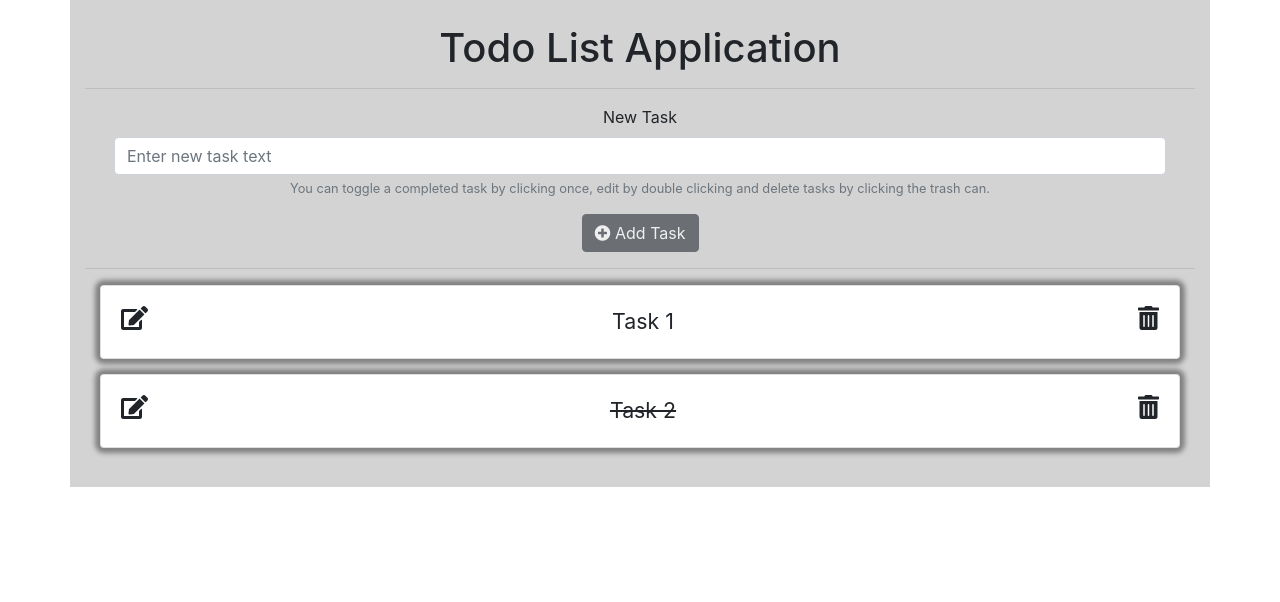
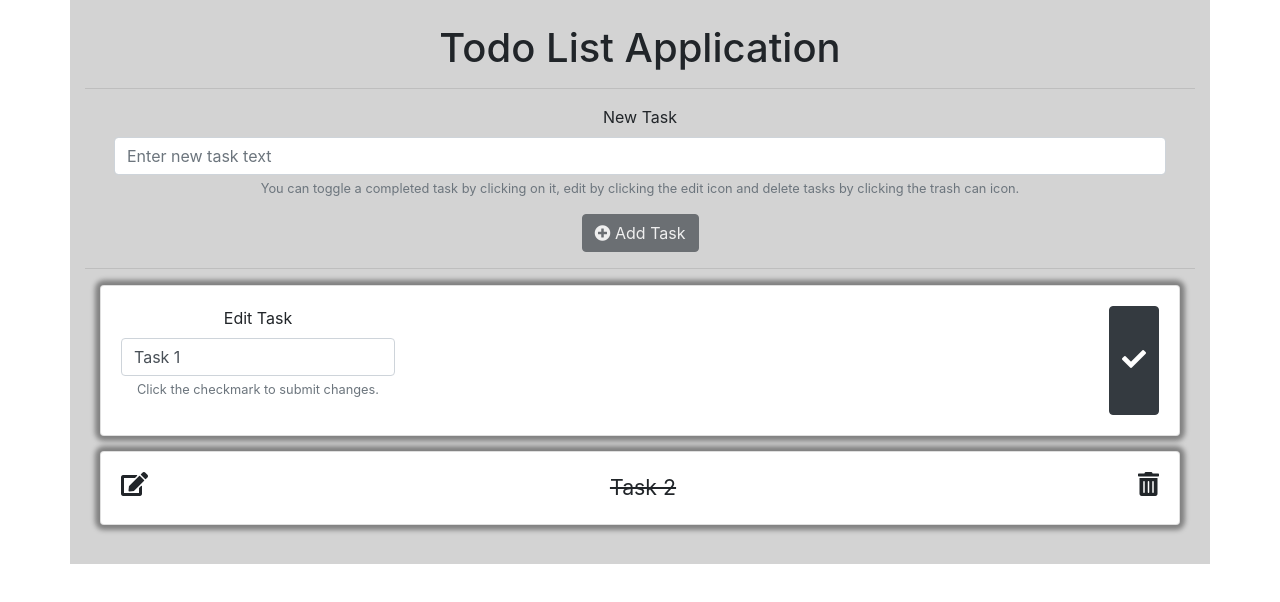
Before and after one commit to kochzj27/bootcamp-reduxtodolist, a React (Create React App) app: page / in a window 1280 px wide. Both pictures are taken after a click on the icon 134 px from the left and 322 px from the top of the page. Shown: the top 602 px of the page. Built offline with nearby package versions, Linux system fonts and the light colour scheme.

Commit message:
kinda working stateful application

```diff
--- a/src/components/AppContainer/AppContainer.js
+++ b/src/components/AppContainer/AppContainer.js
@@ -12,6 +12,7 @@ class AppContainer extends Component {
     super(props);
     this.state = {
       nextId: 2,
+      editId: null,
       tasks: [
         { id: 0, text: "Task 1", active: true },
         { id: 1, text: "Task 2", active: false },
@@ -23,13 +24,14 @@ class AppContainer extends Component {
 
   deleteTask = (id) => {
     // console.log('delete id:', id);
+    let idx = this.state.tasks.findIndex((element) => { return element.id === id });
     if (this.state.tasks.length === 1) {
       this.setState({
         tasks: [],
       });
     } else {
       this.setState({
-        tasks: [...this.state.tasks.slice(0, id), ...this.state.tasks.slice(id + 1)]
+        tasks: [...this.state.tasks.slice(0, idx), ...this.state.tasks.slice(idx + 1)]
       });
     }
   }
@@ -42,8 +44,23 @@ class AppContainer extends Component {
     });
   }
 
-  editTask = (props) => {
-    console.log('edit', props)
+  editTask = (id, text) => {
+    // console.log('edit', id, text);
+    let idx = this.state.tasks.findIndex((element) => { return element.id === id });
+    // console.log(idx);
+    if (idx === 0) {
+      this.setState({
+        tasks: [Object.assign({}, this.state.tasks[idx], { text }), ...this.state.tasks.slice(idx + 1)],
+        editId: null
+      })
+    } else {
+      this.setState({
+        tasks: [...this.state.tasks.slice(0, idx),
+        Object.assign({}, this.state.tasks[idx], { text })
+          , ...this.state.tasks.slice(idx + 1)],
+        editId: null
+      });
+    }
   }
 
   updateStatus = (id) => {
@@ -52,16 +69,28 @@ class AppContainer extends Component {
     let idx = this.state.tasks.findIndex((element) => { return element.id === id });
     // console.log(idx);
     let newStatus = !this.state.tasks[idx].active;
-    this.setState({
-      tasks: [...this.state.tasks.slice(0, id),
-      Object.assign({}, this.state.tasks[idx], { active: newStatus })
-        , ...this.state.tasks.slice(id + 1)]
-    });
+    if (idx === 0) {
+      this.setState({
+        tasks: [Object.assign({}, this.state.tasks[idx], { active: newStatus }), ...this.state.tasks.slice(idx + 1)]
+      })
+    } else {
+      this.setState({
+        tasks: [...this.state.tasks.slice(0, idx),
+        Object.assign({}, this.state.tasks[idx], { active: newStatus })
+          , ...this.state.tasks.slice(idx + 1)]
+      });
+    }
   }
 
 
+  setEditId = (id) => {
+    this.setState({
+      editId: id,
+    })
+  }
+
   render() {
-    console.log(this.state)
+    // console.log(this.state)
     return (
       <div className="container appContainer">
         <br />
@@ -69,7 +98,7 @@ class AppContainer extends Component {
         <hr />
         <TodoForm addTask={this.addTask} />
         <hr />
-        <TodoDisplay taskList={this.state.tasks} deleteTask={this.deleteTask} editTask={this.editTask} updateStatus={this.updateStatus} />
+        <TodoDisplay taskList={this.state.tasks} deleteTask={this.deleteTask} editTask={this.editTask} updateStatus={this.updateStatus} setEditId={this.setEditId} editId={this.state.editId} />
         <br />
       </div>
     );
--- a/src/components/TodoCard/TodoCard.css
+++ b/src/components/TodoCard/TodoCard.css
@@ -15,3 +15,9 @@
 .card-text{
   font-size: 16pt;
 }
+
+.todoEditForm {
+  display: flex;
+  width: 100%;
+  justify-content: space-between;
+}
--- a/src/components/TodoCard/TodoCard.js
+++ b/src/components/TodoCard/TodoCard.js
@@ -1,15 +1,36 @@
-import React from 'react';
+import React, { useState } from 'react';
 import './TodoCard.css';
 
 const TodoCard = (props) => {
+  const [task, updateTask] = useState(props.text);
+
+  const handleSubmit = (event) => {
+    event.preventDefault();
+    props.editTask(props.id, task);
+    //
+  }
+
   return (
-
     <div className="card card-margin">
-      <div className="card-body spaced">
-        <i className="fas fa-edit" style={{ fontSize: '18pt' }} onClick={() => props.editTask(props.id)}></i>
-        <div onClick={() => props.updateStatus(props.id)}><span className={`card-text ${props.active ? '' : 'striked'}`}>{props.text}</span></div>
-        <i className="fas fa-trash-alt" onClick={() => props.deleteTask(props.id)} style={{ fontSize: '18pt' }} ></i>
-      </div>
+      {/* {console.log(props)} */}
+      {props.id !== props.editId ?
+        <div className="card-body spaced">
+          <i className="fas fa-edit" style={{ fontSize: '18pt' }} onClick={() => props.setEditId(props.id)}></i>
+          <div onClick={() => props.updateStatus(props.id)}><span className={`card-text ${props.active ? '' : 'striked'}`}>{props.text}</span></div>
+          <i className="fas fa-trash-alt" onClick={() => props.deleteTask(props.id)} style={{ fontSize: '18pt' }} ></i>
+        </div>
+        :
+        <div className="card-body spaced">
+          <form className="todoEditForm" onSubmit={handleSubmit}>
+            <div className="form-group">
+              <label htmlFor="editTask">Edit Task</label>
+              <input type="text" className="form-control" id="editTask" name='editTask' aria-describedby="taskHelp1" placeholder="Enter new task text" onChange={(e) => updateTask(e.target.value)} value={task} />
+              <small id="taskHelp1" className="form-text text-muted">Click the checkmark to submit changes.</small>
+            </div>
+            <button type="submit" className="btn btn-dark" disabled={task === ''}><i className="fas fa-check" style={{ fontSize: '18pt' }} ></i></button>
+          </form>
+        </div>
+      }
     </div >
   )
 }
--- a/src/components/TodoDisplay/TodoDisplay.js
+++ b/src/components/TodoDisplay/TodoDisplay.js
@@ -11,8 +11,8 @@ class TodoDisplay extends Component {
   }
 
   render() {
-
-    let display = this.props.taskList.map((task, idx) => <TodoCard active={task.active} text={task.text} key={idx} id={task.id} deleteTask={this.props.deleteTask} updateStatus={this.props.updateStatus} editTask={this.props.editTask} />)
+    // console.log('TD TL:', this.props.taskList)
+    let display = this.props.taskList.map((task, idx) => <TodoCard active={task.active} text={task.text} key={idx} id={task.id} deleteTask={this.props.deleteTask} updateStatus={this.props.updateStatus} editTask={this.props.editTask} setEditId={this.props.setEditId} editId={this.props.editId} />)
 
     return (
       <div className="container todoDisplay">
--- a/src/components/TodoForm/TodoForm.js
+++ b/src/components/TodoForm/TodoForm.js
@@ -30,7 +30,7 @@ class TodoForm extends Component {
           <div className="form-group">
             <label htmlFor="newTask">New Task</label>
             <input type="text" className="form-control" id="newTask" name='newTask' aria-describedby="taskHelp" placeholder="Enter new task text" onChange={this.updateValue} value={this.state.newTask} />
-            <small id="taskHelp" className="form-text text-muted">You can toggle a completed task by clicking once, edit by double clicking and delete tasks by clicking the trash can.</small>
+            <small id="taskHelp" className="form-text text-muted">You can toggle a completed task by clicking on it, edit by clicking the edit icon and delete tasks by clicking the trash can icon.</small>
           </div>
 
           <button type="submit" className="btn btn-dark" disabled={this.state.newTask === ''}><i className="fas fa-plus-circle"></i> Add Task</button>
```
Also changed, not shown: src/components/TodoCard/TodoCardClass.js (added, +73 -0 lines).
